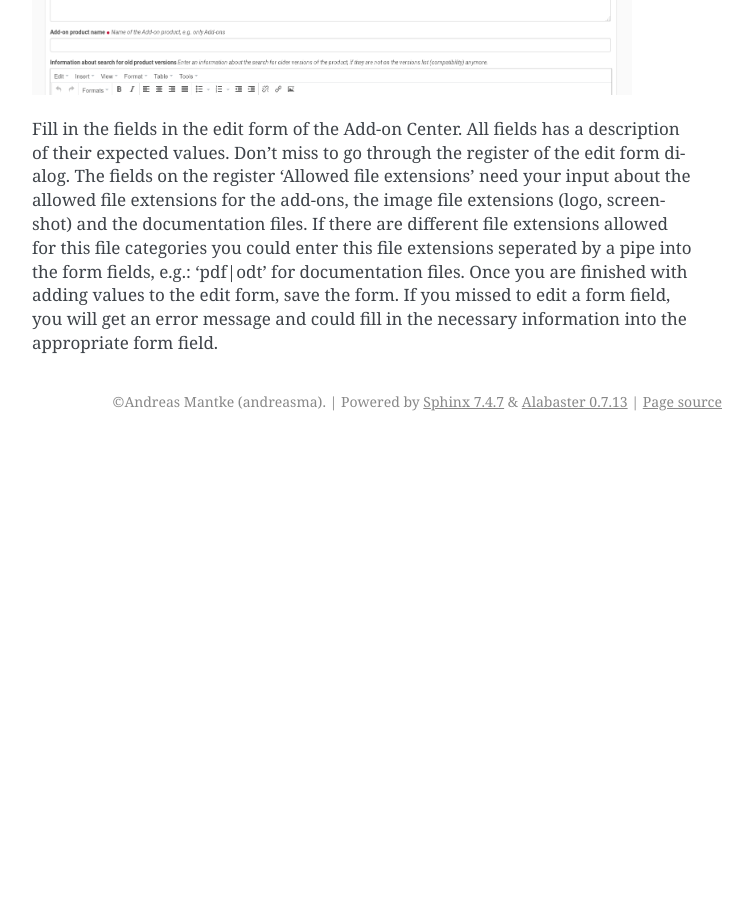
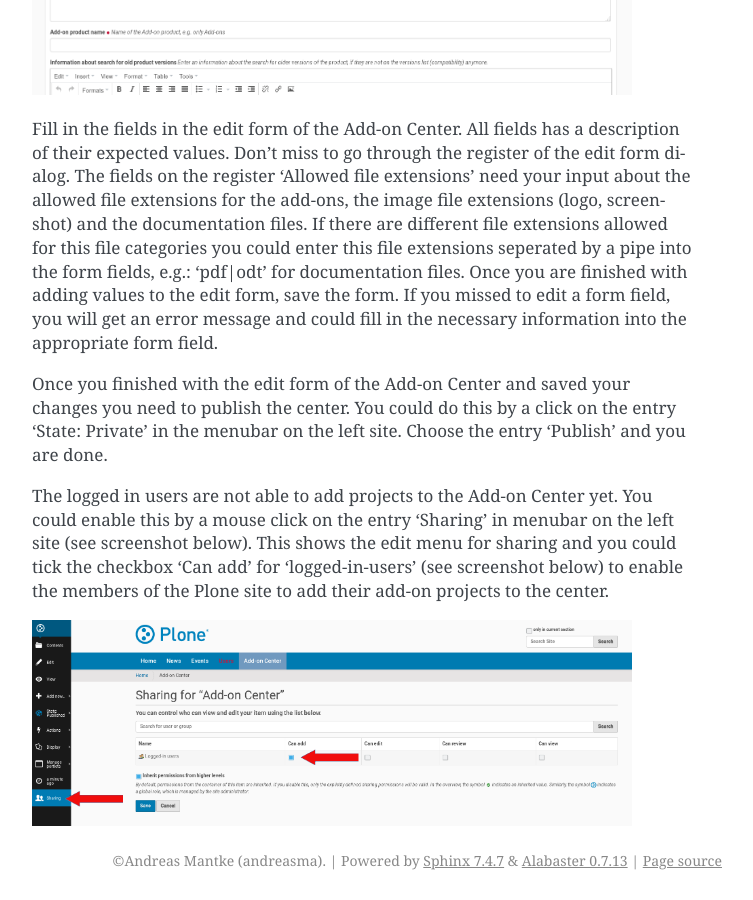
Before and after one commit to collective/collective.addons, a Sphinx documentation site: the page built from docs/index.rst, in a window 1280 px wide and 900 px high, scrolled down 2160 px. Shown: the whole window, without its empty margins (388-1141 px from the left). Built offline with Sphinx 7.4.7, drawn with Linux system fonts in a browser that asks for light colours; before the commit the page ends 2601 px from its top, so only the background shows below that.

Commit message:
Add information about publishing the add-on center and enabling members to add new projects.

```diff
--- a/docs/index.rst
+++ b/docs/index.rst
@@ -61,3 +61,14 @@ the documentation files. If there are different file extensions allowed for this
 this file extensions seperated by a pipe into the form fields, e.g.: 'pdf|odt' for documentation files.
 Once you are finished with adding values to the edit form, save the form. If you missed to edit a form field,
 you will get an error message and could fill in the necessary information into the appropriate form field.
+
+Once you finished with the edit form of the Add-on Center and saved your changes you need to publish the center.
+You could do this by a click on the entry 'State: Private' in the menubar on the left site. Choose the entry 'Publish'
+and you are done.
+
+The logged in users are not able to add projects to the Add-on Center yet. You could enable this by a mouse click
+on the entry 'Sharing' in menubar on the left site (see screenshot below). This shows the edit menu for sharing
+and you could tick the checkbox 'Can add' for 'logged-in-users' (see screenshot below) to enable the members of the Plone site to add their add-on projects to the center.
+
+.. image:: source/images/addon_center_sharing.png
+   :width: 600
```
